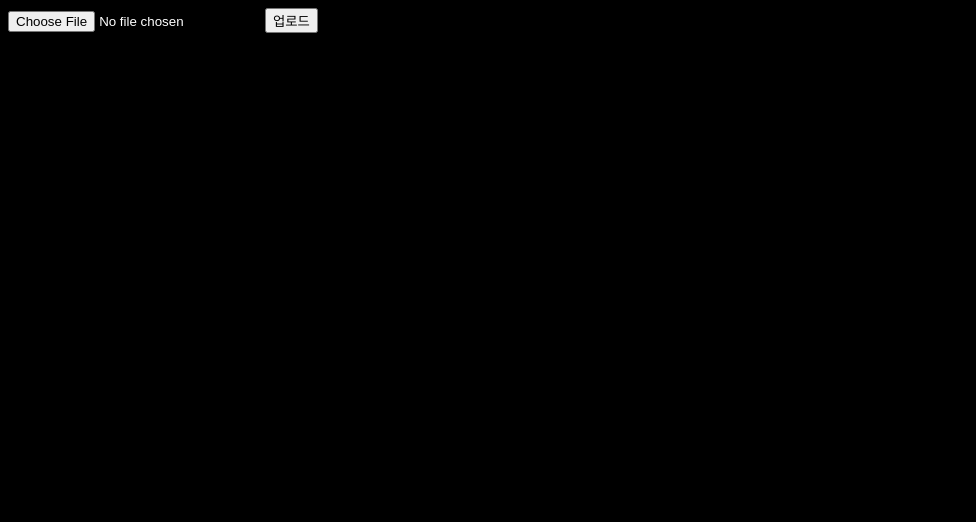
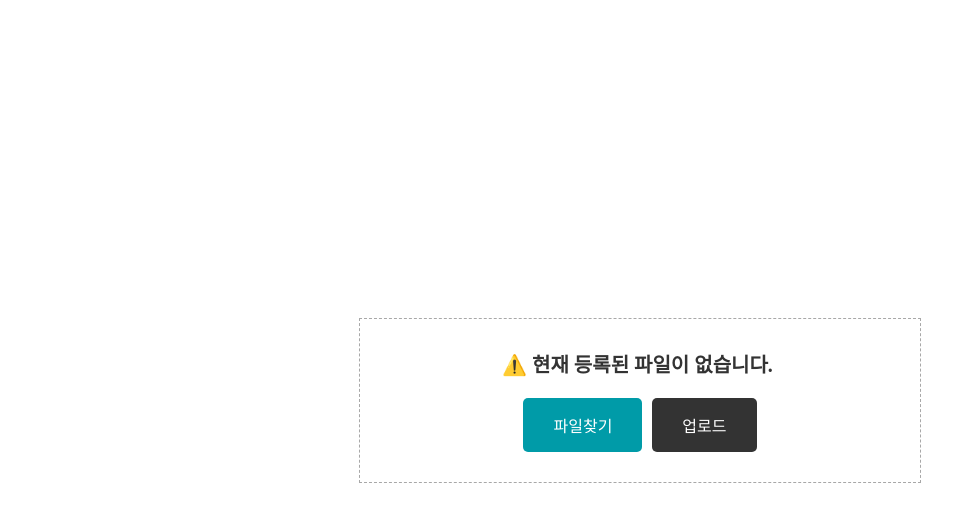
Before and after one commit to mjkang0987/sheet-to-object, a website: page src/views/index.html in a window 1280 px wide. Shown: the whole page, without its empty margins (0-976 px from the left). Drawn offline with Linux system fonts and the light colour scheme.

Commit message:
feat: html script. style add

```diff
--- a/src/scripts/index.js
+++ b/src/scripts/index.js
@@ -16,9 +16,32 @@ const commonJS = (_ => {
     return el;
   };
 
+  const ELEMENT = {
+    INPUT_FILE: '[name="file"]',
+    PATH_EL   : 'sheet-path'
+  };
+
+  const {INPUT_FILE, PATH_EL} = ELEMENT;
+
+  const bindFilePath = _ => {
+    const setFilePath = e => {
+      console.log(e.target)
+      const fileName = e.target.files[0].name;
+      const pathEl = docSelector({el: `.${PATH_EL}`})
+      pathEl.textContent = fileName;
+    };
+
+    const getFilePath = _ => {
+      const inputFile = docSelector({el: INPUT_FILE});
+      inputFile.addEventListener('change', setFilePath);
+    };
+
+    getFilePath();
+  };
+
   const init = _ => {
     window.addEventListener('touchstart', _ => {});
-    console.log('init');
+    bindFilePath();
   };
 
   return {
--- a/src/styles/styles.scss
+++ b/src/styles/styles.scss
@@ -1,4 +1,104 @@
+body,
+div,
+button,
+input {
+    padding: 0;
+    margin: 0;
+}
+
+body,
+html {
+    height: 100%;
+}
+
 body {
-    background: #000;
-    color: #fff
+    text-align: center;
+
+    form {
+        display: flex;
+        height: 100%;
+        align-items: center;
+        justify-content: center;
+    }
 }
+
+.sheet {
+    display: inline-flex;
+    width: 500px;
+    flex-direction: column;
+    justify-content: center;
+    align-items: center;
+    padding: 30px;
+    border: dashed 1px #a8a8a8;
+
+    form {
+        display: inline-flex;
+
+    }
+
+    input[type="file"] {
+        display: none;
+    }
+
+    &-path {
+        text-align: left;
+        padding-bottom: 20px;
+        font-weight: bold;
+        color: #333;
+        font-size: 20px;
+
+        &::before {
+            content: "💾";
+            text-align: left;
+            margin-right: 5px;
+            font-weight: bold;
+            color: #333;
+            font-size: 20px;
+        }
+
+        &:empty {
+            &::before {
+                content: "⚠️ 현재 등록된 파일이 없습니다.";
+
+            }
+        }
+    }
+
+    &-btn {
+        display: flex;
+    }
+
+    button,
+    label {
+        appearance: none;
+        border-radius: 5px;
+        font-size: 16px;
+        cursor: pointer;
+        padding: 15px 30px;
+        border: none;
+        transition: box-shadow .2s;
+
+        &:hover {
+            box-shadow: 0 0 6px 0 rgba(0, 0, 0, .3);
+        }
+
+        + button {
+            margin-left: 10px;
+        }
+    }
+
+    [for="sheet-file"] {
+        display: inline-block;
+        align-items: center;
+        background-color: #009ba8;
+        color: #fff;
+    }
+
+
+    .btn {
+        &-submit {
+            background-color: #333;
+            color: #fff;
+        }
+    }
+}
--- a/src/views/index.html
+++ b/src/views/index.html
@@ -12,11 +12,20 @@
   action="/"
   method="POST"
   enctype="multipart/form-data">
-  <div class="form-wrap">
-    <input
-      type="file"
-      name="xlsx">
-    <button type="submit">업로드</button>
+  <div class="sheet">
+    <div class="sheet-path"></div>
+    <div class="sheet-btn">
+      <input
+        type="file"
+        name="file"
+        id="sheet-file">
+      <label for="sheet-file">파일찾기</label>
+      <button
+        type="submit"
+        class="btn-submit">
+        업로드
+      </button>
+    </div>
   </div>
 </form>
 </body>
```
Also changed, not shown: src/styles/styles.css.
